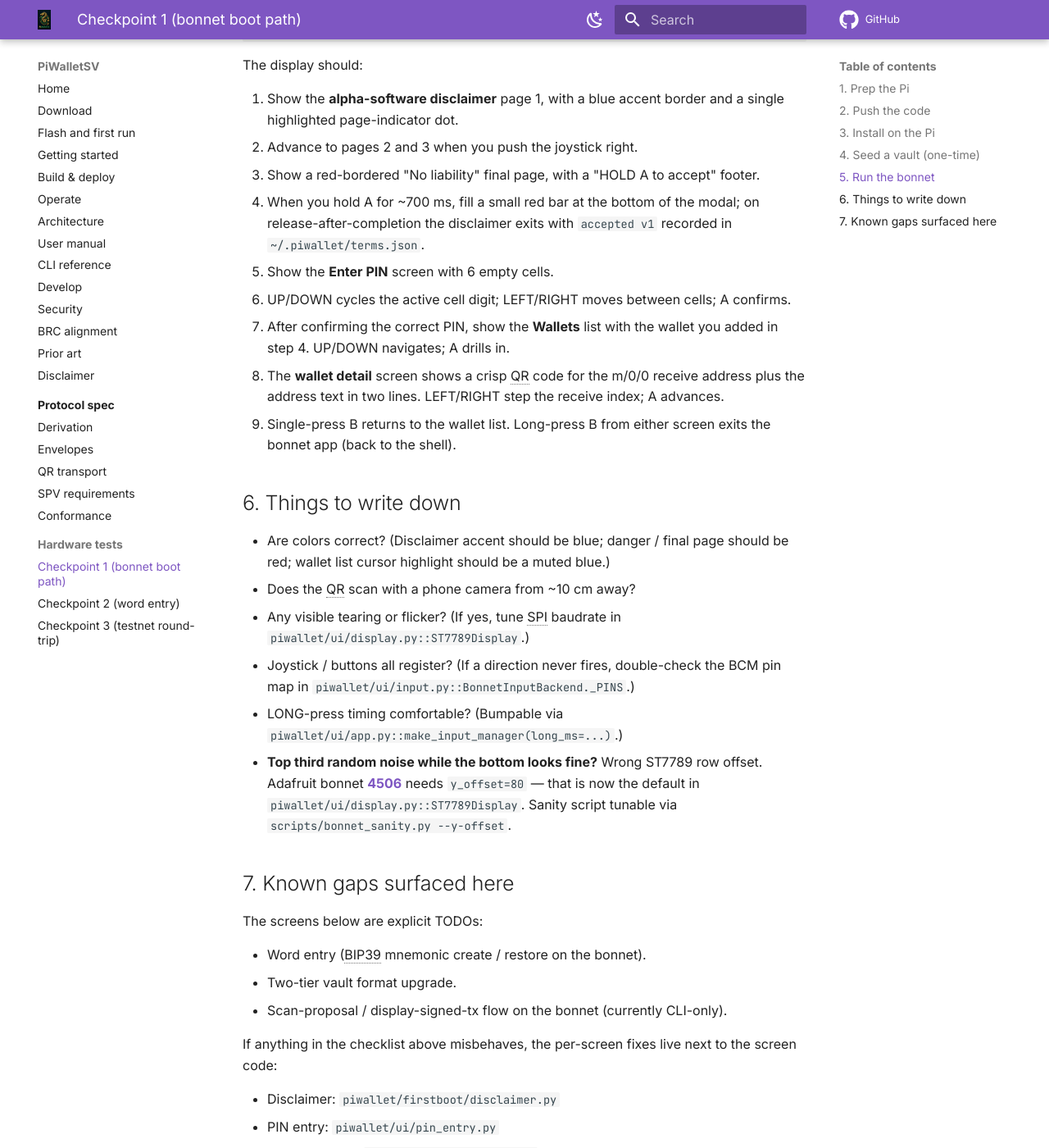
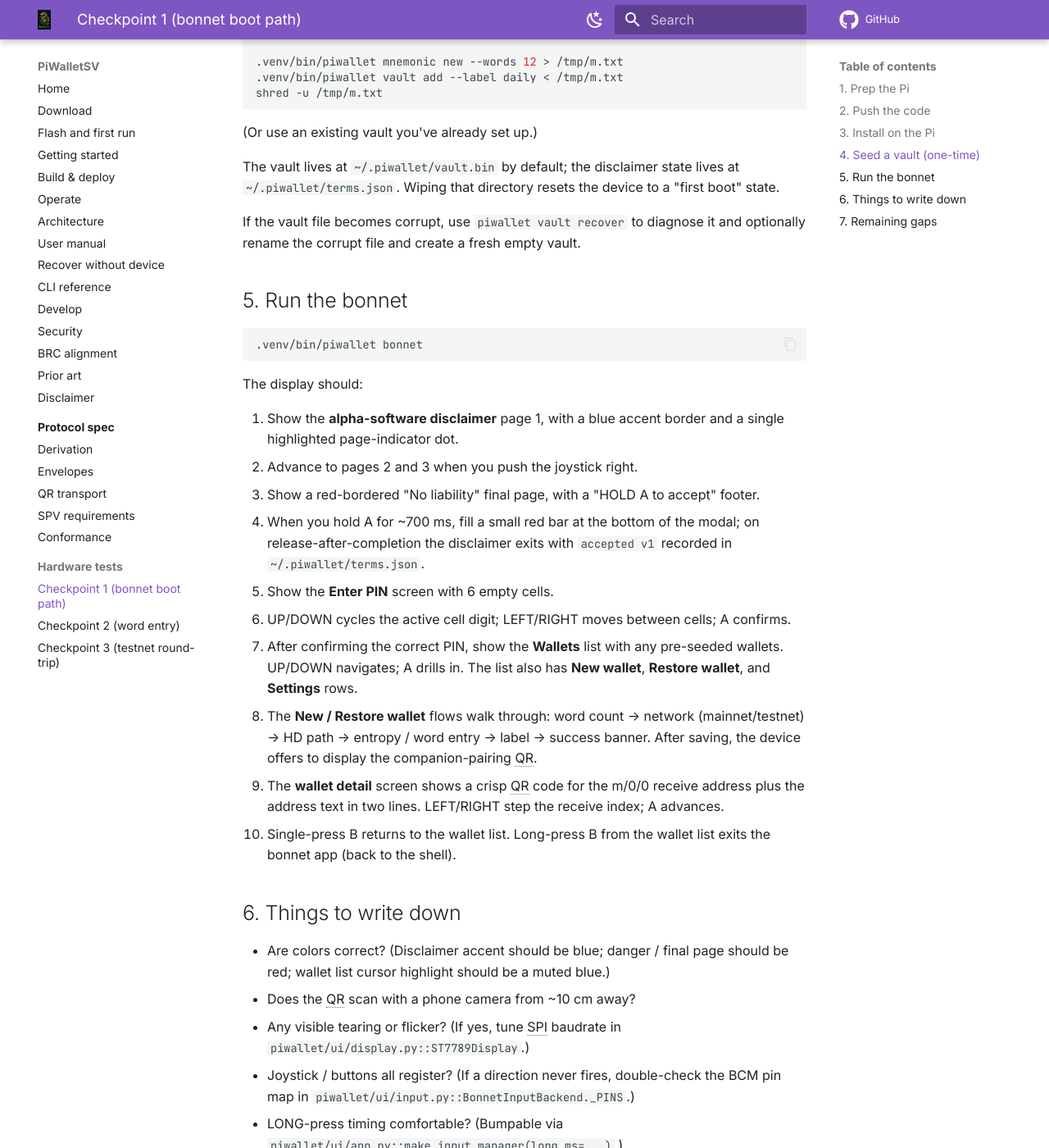
Before and after one commit to mohrt/PiWalletSV, an MkDocs documentation site: the page built from docs/hardware/checkpoint-1.md, in a window 1280 px wide and 1400 px high, scrolled down 2277 px. Shown: the whole window at 82% size. Built offline with MkDocs 1.6.1 and Material for MkDocs 9.7.7, drawn with Linux system fonts in a browser that asks for light colours; comment, search, counter and statistics services are not loaded; some of the changed text lies outside the part shown.

Commit message:
docs+deploy: recover-without-device guide, OV5647 checkpoint, provision update
Add docs/recover-without-device.md explaining seed-phrase recovery via
iancoleman.io/bip39/ and ElectrumSV. Update checkpoint-1.md for OV5647
camera (camera_auto_detect=0, dtoverlay=ov5647) and current bonnet
flows. Cross-reference recovery guide from user-manual §9. Update
provision-pi.sh to configure OV5647 driver instead of auto-detect.

Co-authored-by: Cursor <cursoragent@cursor.com>

````diff
--- a/docs/hardware/checkpoint-1.md
+++ b/docs/hardware/checkpoint-1.md
@@ -30,8 +30,16 @@ sudo apt install -y python3-venv python3-dev \
     rpicam-apps python3-picamera2 python3-libcamera \
     libzbar0t64
 
-# Enable SPI (bonnet) and reboot.
+# Enable SPI (bonnet).
 sudo raspi-config nonint do_spi 0
+
+# Arducam OV5647 Mini has no EEPROM — disable auto-detect and load
+# the ov5647 overlay explicitly.  Add these two lines to config.txt:
+sudo tee -a /boot/firmware/config.txt <<'EOF'
+camera_auto_detect=0
+dtoverlay=ov5647
+EOF
+
 sudo reboot
 ```
 
@@ -39,8 +47,14 @@ After it comes back, sanity-check that the kernel sees both peripherals:
 
 ```sh
 ls /dev/spidev0.*                 # expect /dev/spidev0.0 and /dev/spidev0.1
-rpicam-hello --list-cameras       # expect e.g. "imx708" listed
+rpicam-hello --list-cameras       # expect "ov5647" or "arducam" listed
 ```
+
+!!! note "Official Pi cameras"
+    If you swap to a Pi Camera Module 3 or HQ Camera (which have an
+    on-board EEPROM), replace the two lines above with
+    `camera_auto_detect=1` instead. The OV5647 and the EEPROM cameras
+    use mutually exclusive detection methods.
 
 !!! note "libcamera tool rename on Trixie"
     On Pi OS Trixie the libcamera CLI tools were renamed:
@@ -77,15 +91,17 @@ plus the GPIO HAL.
 
 ## 4. Seed a vault (one-time)
 
-The bonnet boot loop expects a vault to already exist. From the SSH
-session, create one with a known PIN and add a single wallet:
+The bonnet boot loop handles first-boot vault creation on-screen — if no
+vault exists it walks the operator through picking a PIN twice before
+reaching the wallet list. To skip the on-screen setup and pre-seed a
+vault from the CLI:
 
 ```sh
 .venv/bin/piwallet vault init
 # enter PIN (e.g. 123456) twice
 
 .venv/bin/piwallet mnemonic new --words 12 > /tmp/m.txt
-.venv/bin/piwallet wallet add --label daily < /tmp/m.txt
+.venv/bin/piwallet vault add --label daily < /tmp/m.txt
 shred -u /tmp/m.txt
 ```
 
@@ -94,6 +110,10 @@ shred -u /tmp/m.txt
 The vault lives at `~/.piwallet/vault.bin` by default; the
 disclaimer state lives at `~/.piwallet/terms.json`. Wiping
 that directory resets the device to a "first boot" state.
+
+If the vault file becomes corrupt, use `piwallet vault recover` to
+diagnose it and optionally rename the corrupt file and create a fresh
+empty vault.
 
 ## 5. Run the bonnet
 
@@ -116,13 +136,18 @@ The display should:
 6. UP/DOWN cycles the active cell digit; LEFT/RIGHT moves
    between cells; A confirms.
 7. After confirming the correct PIN, show the **Wallets** list
-   with the wallet you added in step 4. UP/DOWN navigates;
-   A drills in.
-8. The **wallet detail** screen shows a crisp QR code for the
+   with any pre-seeded wallets. UP/DOWN navigates; A drills in.
+   The list also has **New wallet**, **Restore wallet**, and
+   **Settings** rows.
+8. The **New / Restore wallet** flows walk through: word count →
+   network (mainnet/testnet) → HD path → entropy / word entry →
+   label → success banner. After saving, the device offers to
+   display the companion-pairing QR.
+9. The **wallet detail** screen shows a crisp QR code for the
    m/0/0 receive address plus the address text in two lines.
    LEFT/RIGHT step the receive index; A advances.
-9. Single-press B returns to the wallet list. Long-press B from
-   either screen exits the bonnet app (back to the shell).
+10. Single-press B returns to the wallet list. Long-press B from
+    the wallet list exits the bonnet app (back to the shell).
 
 ## 6. Things to write down
 
@@ -143,14 +168,12 @@ The display should:
   ``piwallet/ui/display.py::ST7789Display``. Sanity script tunable via
   ``scripts/bonnet_sanity.py --y-offset``.
 
-## 7. Known gaps surfaced here
+## 7. Remaining gaps
 
-The screens below are explicit TODOs:
+The screens below are not yet wired into the bonnet UI:
 
-- Word entry (BIP39 mnemonic create / restore on the bonnet).
-- Two-tier vault format upgrade.
-- Scan-proposal / display-signed-tx flow on the bonnet
-  (currently CLI-only).
+- Scan-proposal / display-signed-tx flow (currently CLI-only via
+  `piwallet sign` and `piwallet verify`).
 
 If anything in the checklist above misbehaves, the per-screen
 fixes live next to the screen code:
@@ -160,6 +183,9 @@ fixes live next to the screen code:
 - Unlock screen: `piwallet/bonnet/unlock.py`
 - Wallet list: `piwallet/bonnet/wallet_list.py`
 - Wallet detail: `piwallet/bonnet/wallet_detail.py`
+- Create / restore flows: `piwallet/bonnet/create_wallet.py`, `piwallet/bonnet/restore_wallet.py`
+- Companion pairing: `piwallet/bonnet/companion_pairing.py`
+- Settings: `piwallet/ui/settings_screen.py`
 - Boot loop: `piwallet/bonnet/app.py`
 - Display driver: `piwallet/ui/display.py`
 - Input backend: `piwallet/ui/input.py`
--- a/mkdocs.yml
+++ b/mkdocs.yml
@@ -141,6 +141,7 @@ nav:
   - Operate: operate.md
   - Architecture: architecture.md
   - User manual: user-manual.md
+  - Recover without device: recover-without-device.md
   - CLI reference: cli.md
   - Develop: develop.md
   - Security: security.md
````
Also changed, not shown: docs/recover-without-device.md (added, +189 -0 lines), docs/user-manual.md (+4 -1 lines), 1 other file.
